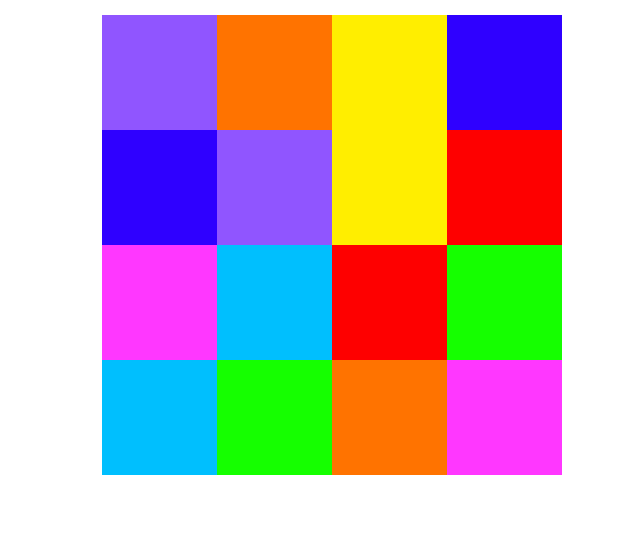
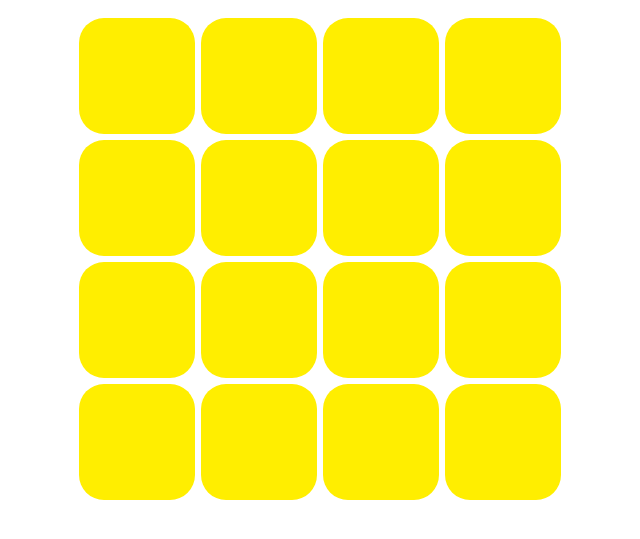
Before and after one commit to jguidobosi/memotest-game, a website: page index.html in a window 1280 px wide. Shown: the part 73-612 px from the top of the page, without its empty margins (320-960 px from the left). Drawn offline with nearby package versions, Linux system fonts and the light colour scheme.

Commit message:
layout-update

```diff
--- a/index.html
+++ b/index.html
@@ -13,66 +13,81 @@
 
 <body>
     <div id="gameboard" class="container-sm ">
-        <div class="row justify-content-center">
+        <div class="row justify-content-center ">
             <div class="col-3 box">
                 <img class="square blue" src="imgs/blue.jpg">
+                <img class="covering" src="imgs/yellow.jpg">
             </div>
             <div class="col-3 box">
                 <img  class="square red" src="imgs/red.jpg">
+                <img class="covering" src="imgs/yellow.jpg">
             </div>
             <div class="col-3 box">
                 <img class="square green" src="imgs/green.jpg">
+                <img class="covering" src="imgs/yellow.jpg">
             </div>
             <div class="col-3 box">
                 <img class="square yellow" src="imgs/yellow.jpg">
+                <img class="covering" src="imgs/yellow.jpg">
             </div>
         </div>
         <div class="row justify-content-center">
             <div class="col-3 box">
                 <img class="square light-blue" src="imgs/light-blue.jpg">
+                <img class="covering" src="imgs/yellow.jpg">
             </div>
             <div class="col-3 box">
                 <img class="square orange" src="imgs/orange.jpg">
+                <img class="covering" src="imgs/yellow.jpg">
             </div>
             <div class="col-3 box">
                 <img class="square blue" src="imgs/blue.jpg">
+                <img class="covering" src="imgs/yellow.jpg">
             </div>
             <div class="col-3 box">
                 <img class="square red" src="imgs/red.jpg">
+                <img class="covering" src="imgs/yellow.jpg">
             </div>
         </div>
         <div class="row justify-content-center">
             <div class="col-3 box">
                 <img class="square green" src="imgs/green.jpg">
+                <img class="covering" src="imgs/yellow.jpg">
             </div>
             <div class="col-3 box">
                 <img class="square yellow" src="imgs/yellow.jpg">
+                <img class="covering" src="imgs/yellow.jpg">
             </div>
             <div class="col-3 box">
                 <img class="square light-blue" src="imgs/light-blue.jpg">
+                <img class="covering" src="imgs/yellow.jpg">
             </div>
             <div class="col-3 box">
                 <img class="square red" src="imgs/orange.jpg">
+                <img class="covering" src="imgs/yellow.jpg">
             </div>
         </div>
         <div class="row justify-content-center">
             <div class="col-3 box">
                 <img class="square pink" src="imgs/pink.jpg">
+                <img class="covering" src="imgs/yellow.jpg">
             </div>
             <div class="col-3 box">
                 <img class="square purple" src="imgs/purple.jpg">
+                <img class="covering" src="imgs/yellow.jpg">
             </div>
             <div class="col-3 box">
                 <img class="square pink" src="imgs/pink.jpg">
+                <img class="covering" src="imgs/yellow.jpg">
             </div>
             <div class="col-3 box">
                 <img class="square purple" src="imgs/purple.jpg">
+                <img class="covering" src="imgs/yellow.jpg">
             </div>
         </div>
 
     </div>
     </div>
-
     <script src='main.js'></script>
 </body>
 
--- a/main.css
+++ b/main.css
@@ -1,16 +1,37 @@
 #gameboard {
 
     width: 100%;
+    right: 5px;
 
 }
 
-.square,.box{
-
-    height: 115px;
-    width: 115px;
+.square,
+.covering {
+    height: 114px;
+    width: 114px;
+    position: absolute;
+    right: 0%;
+    border-radius: 25px;
+    margin-top: 4px;
+    margin-bottom: 3px;
+    margin-left: 3px;
+    margin-right: 4px;
 
 }
-.title{
+.covering {
+    height: 116px;
+    width: 116px;
+    margin-top: 3px;
+    margin-right: 3px;
+}
+
+.box {
+    height: 122px;
+    width: 122px;
+    position: relative;
+}
+
+.title {
     text-align: center;
     margin-top: 20px;
     margin-bottom: 20px;
--- a/main.js
+++ b/main.js
@@ -12,10 +12,6 @@ let possibilities =
     { class: "yellow", src: "imgs/yellow.jpg" },]
 
 possibilitiesDuplicate = possibilities.concat(possibilities);
-
-
-
-
 
 $gameboard.onclick = function (e) {
     console.log("Clases: " + e.target.className);
@@ -40,7 +36,9 @@ function shuffle() {
     $gameSquares.forEach(function (value, i) {
         value.classList.add(possibilitiesDuplicate[i].class);
         value.src = possibilitiesDuplicate[i].src;
+        console.log(value.className);
     });
+
 
 
 }
```
